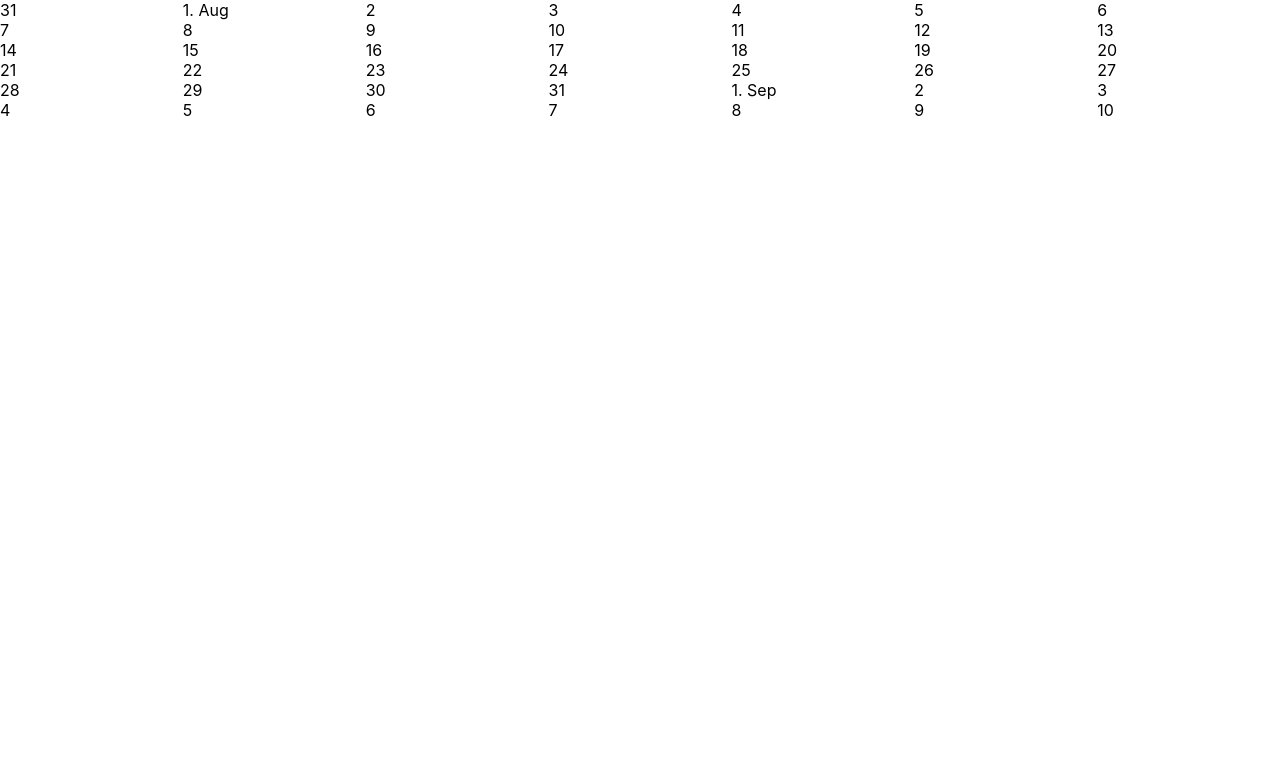
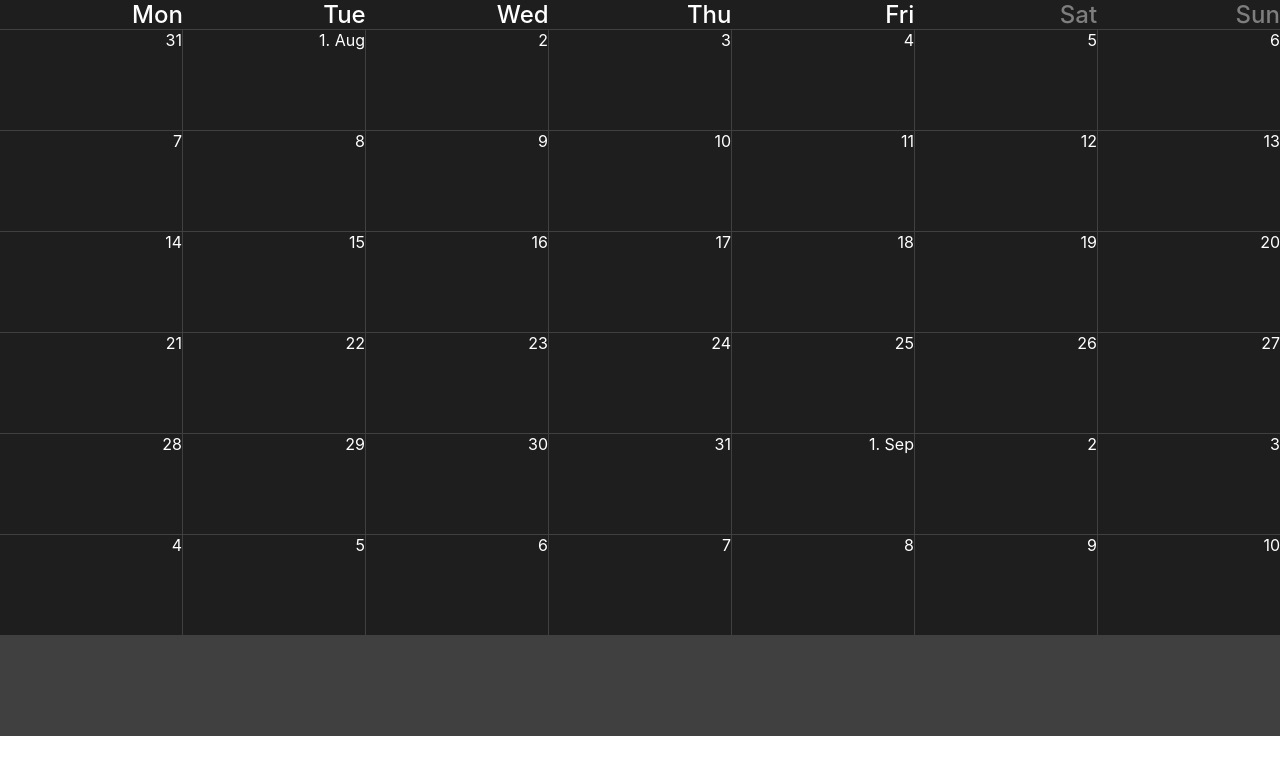
Before and after one commit to dimiotic/calendar-reactts, a React (Create React App) app: page / in a window 1280 px wide. Shown: the top 774 px of the page. Built offline with nearby package versions, Linux system fonts and the light colour scheme; the HTML template or start-up script is replaced by a standard one.

Commit message:
First stytles

```diff
--- a/src/App.tsx
+++ b/src/App.tsx
@@ -1,6 +1,5 @@
 import React from 'react';
-import { CalendarComponent } from './components';
-
+import { CalendarComponent } from './components/';
 function App() {
   return (
     <div>
--- a/src/components/Calendar/CalendarComponent.tsx
+++ b/src/components/Calendar/CalendarComponent.tsx
@@ -1,6 +1,7 @@
+import React from 'react';
+import CalendarDates from './CalendarDates';
 import moment from 'moment';
-import React from 'react';
-import { styled } from 'styled-components';
+import CalendarHeader from './CalendarHeader';
 
 const CalendarComponent = () => {
   moment.updateLocale('en', {
@@ -17,28 +18,13 @@ const CalendarComponent = () => {
   //   daysOfMonth.push(day.clone());
   //   day.add(1, 'day');
   // }
-  const day = startDate.clone().subtract(1, 'day');
-  const daysOfMonth = [...Array(42)].map(() => day.add(1, 'day').clone());
+  console.log(typeof startDate);
   return (
-    <Wrapper>
-      {daysOfMonth.map((dayItem, index) => {
-        console.log(day);
-
-        return (
-          <div key={dayItem.format('D M Y')}>
-            {dayItem.format('D') === '1'
-              ? dayItem.format('D MMM').split(' ').join('. ')
-              : dayItem.format('D')}
-          </div>
-        );
-      })}
-    </Wrapper>
+    <main>
+      <CalendarHeader />
+      <CalendarDates startDate={startDate} />
+    </main>
   );
 };
 
-const Wrapper = styled.section`
-  display: grid;
-  grid-template-columns: repeat(7, 1fr);
-  grid-template-rows: repeat(6, 1fr);
-`;
 export default CalendarComponent;
--- /dev/null
+++ b/src/components/Calendar/CalendarDates.tsx
@@ -0,0 +1,31 @@
+import React, { FC } from 'react';
+import { styled } from 'styled-components';
+import DateItem from './DateItem';
+import { Moment } from 'moment';
+
+const CalendarDates: FC<any> = ({ startDate }) => {
+  const day = startDate.clone().subtract(1, 'day');
+  const daysOfMonth = [...Array(42)].map(() => day.add(1, 'day').clone());
+  return (
+    <Wrapper>
+      {daysOfMonth.map((dayItem, index) => {
+        return (
+          <DateItem
+            date={dayItem.format('D MMM')}
+            key={dayItem.format('D M Y')}
+          />
+        );
+      })}
+    </Wrapper>
+  );
+};
+
+const Wrapper = styled.section`
+  display: grid;
+  grid-template-columns: repeat(7, 1fr);
+  grid-template-rows: repeat(7, 1fr);
+  background-color: #404040;
+  grid-gap: 1px;
+`;
+
+export default CalendarDates;
--- /dev/null
+++ b/src/components/Calendar/CalendarHeader.tsx
@@ -0,0 +1,28 @@
+import React from 'react';
+import { styled } from 'styled-components';
+
+const CalendarHeader = () => {
+  const daysOfWeek = ['Mon', 'Tue', 'Wed', 'Thu', 'Fri', 'Sat', 'Sun'];
+  return (
+    <Wrapper>
+      {daysOfWeek.map((item) => (
+        <DayOfWeek $weekendDay={item === 'Sat' || item === 'Sun'} key={item}>
+          {item}
+        </DayOfWeek>
+      ))}
+    </Wrapper>
+  );
+};
+const Wrapper = styled.div`
+  display: grid;
+  grid-template-columns: repeat(7, 1fr);
+  background-color: #1f1e1e;
+  border-bottom: 1px solid #404040;
+`;
+const DayOfWeek = styled.h2<{ $weekendDay?: boolean }>`
+  display: flex;
+  justify-content: flex-end;
+  font-weight: 500;
+  color: ${(props) => (props.$weekendDay ? '#7e7e7e' : 'white')};
+`;
+export default CalendarHeader;
--- a/src/components/Calendar/DateItem.tsx
+++ b/src/components/Calendar/DateItem.tsx
@@ -1,7 +1,24 @@
+import moment from 'moment';
 import React, { FC } from 'react';
-
-const DateItem: FC = (date) => {
-  return <div>DateItem</div>;
+import { styled } from 'styled-components';
+interface DateObj {
+  date: string;
+}
+const DateItem: FC<DateObj> = ({ date }) => {
+  return (
+    <Wrapper>
+      {date.split(' ')[0] === '1'
+        ? date.split(' ').join('. ')
+        : date.split(' ')[0]}
+    </Wrapper>
+  );
 };
-
+const Wrapper = styled.div`
+  display: flex;
+  background-color: #1f1e1e;
+  color: white;
+  justify-content: flex-end;
+  min-height: 100px;
+  min-width: 140px;
+`;
 export default DateItem;
--- a/src/components/index.ts
+++ b/src/components/index.ts
@@ -1,3 +1,2 @@
 import CalendarComponent from './Calendar/CalendarComponent';
-
 export { CalendarComponent };
```
